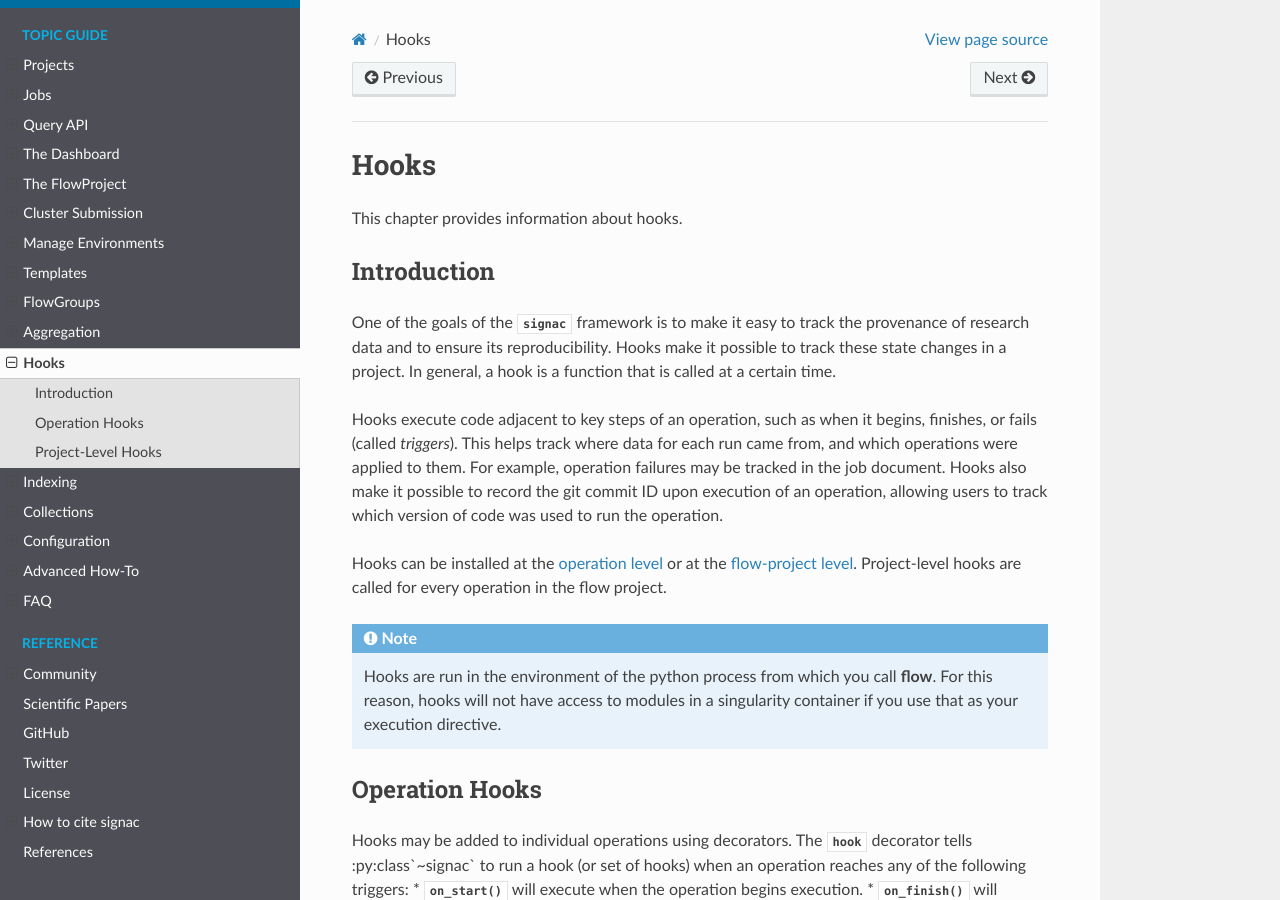
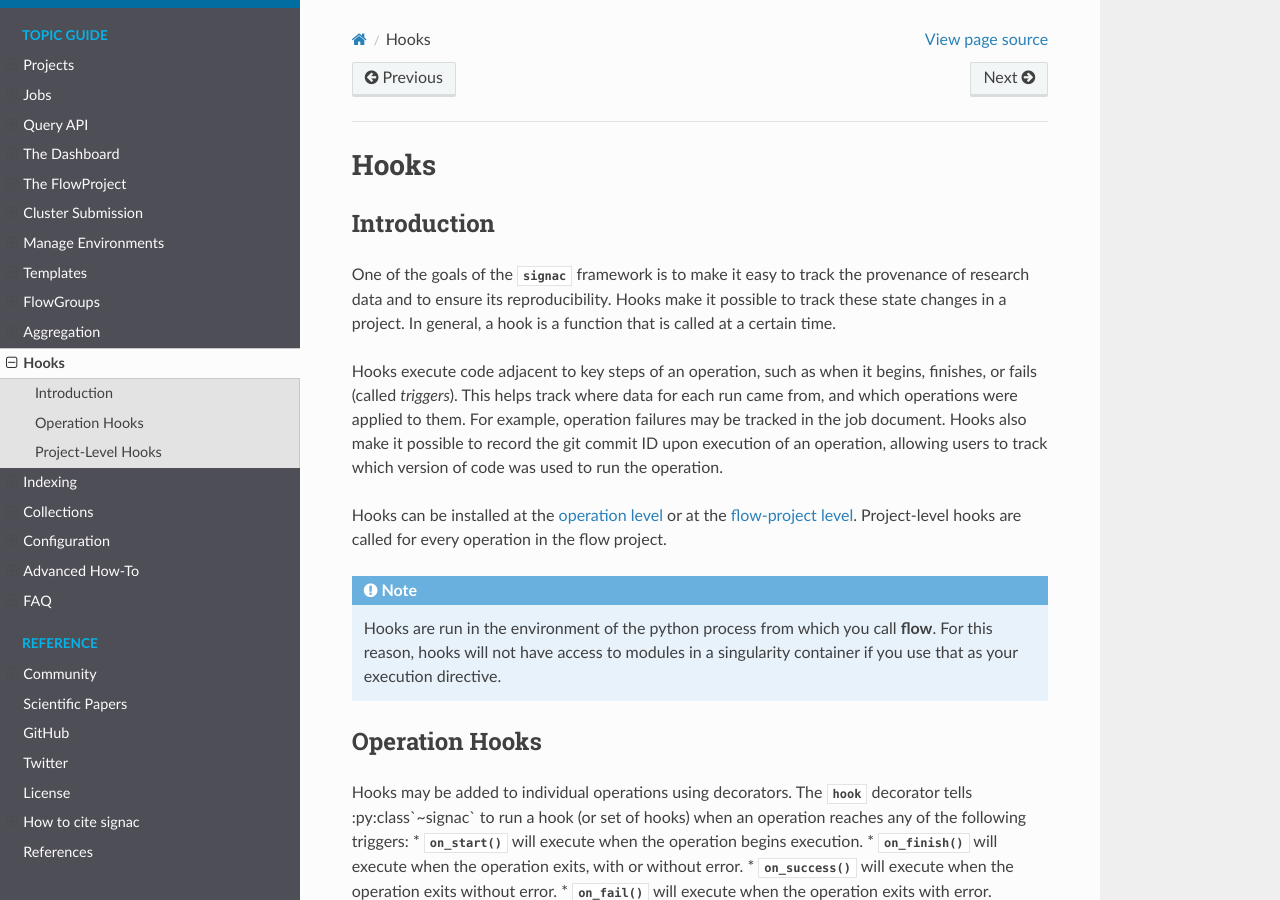
Before and after one commit to glotzerlab/signac-docs, a Sphinx documentation site: the page built from docs/source/hooks.rst, in a window 1280 px wide and 900 px high. Built offline with Sphinx 7.4.7 and the Read the Docs theme 2.0.0, drawn with Linux system fonts in a browser that asks for light colours.

Commit message:
Remove redundant information
Co-authored-by: Brandon Butler <butlerbr@umich.edu>

```diff
--- a/docs/source/hooks.rst
+++ b/docs/source/hooks.rst
@@ -3,9 +3,6 @@
 =====
 Hooks
 =====
-
-This chapter provides information about hooks.
-
 
 .. _hooks_introduction:
 
```
